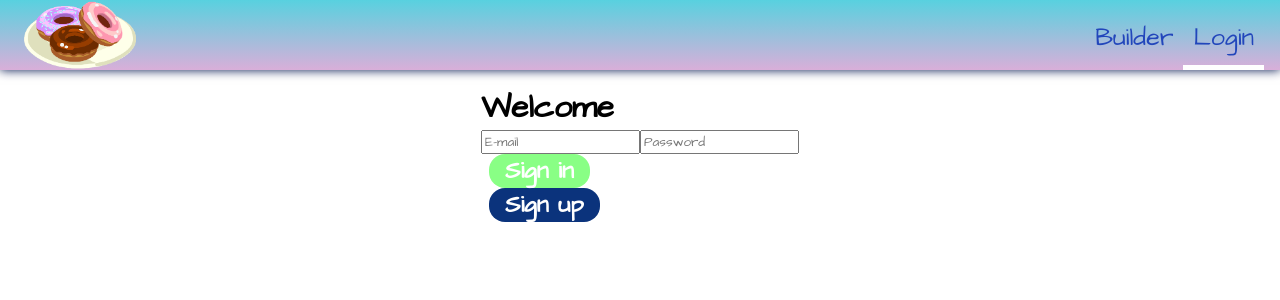
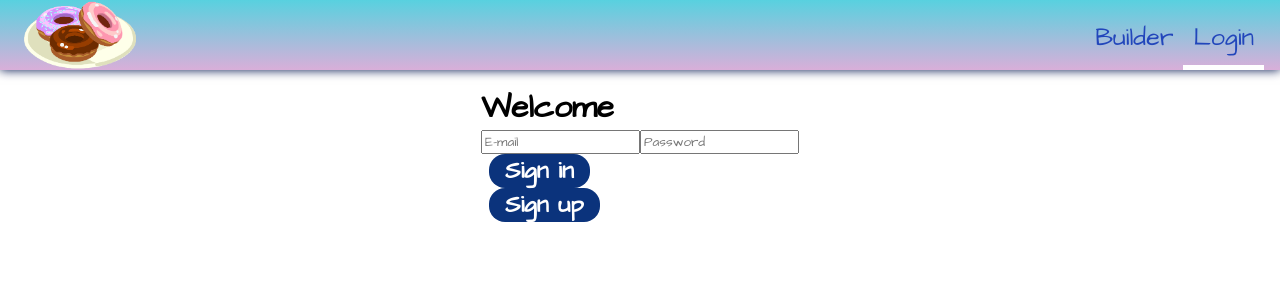
Before and after one commit to ermek-tashtanbekov/my-builders, a React (Create React App) app: page /auth in a window 1280 px wide. Shown: the top 300 px of the page. Built offline with nearby package versions, Linux system fonts and the light colour scheme.

Commit message:
COPY AND PAST

```diff
--- a/src/components/Auth/Auth.js
+++ b/src/components/Auth/Auth.js
@@ -15,10 +15,14 @@ export default withAxios(() => {
   const { loading, error, token } = useSelector(state => state.auth);
   const location = useLocation();
 
+
+
   const formSubmitted = (event) => {
     start(dispatch);
 
     const data = new FormData(event.target);
+    const method = event.nativeEvent.submitter.innerText == "Sign in"
+      ? "signin" : "signup";
     auth(dispatch, method, data.get('email'), data.get('password'));
 
     event.preventDefault();
@@ -27,15 +31,12 @@ export default withAxios(() => {
   let formOutput = <Loading/>;
   if (!loading) {
     formOutput = (
-      <form onSubmit={formSubmitted} className={classes.form}>
+      <form onSubmit={formSubmitted}>
         <h1>Welcome</h1>
-        <input type="email" placeholder="E-mail" name="email" required  className={classes.inputone}/>
+        <input type="email" placeholder="E-mail" name="email" required />
         <input type="password" placeholder="Password" name="password" required minLength="6" />
-        <div className={classes.Button}>
-        <Button click={() => setMethod('signin')} green>Sign in</Button>
-        <Button click={() => setMethod('signup')} red>Sign up</Button>
-        </div>
-
+        <Button>Sign in</Button>
+        <Button>Sign up</Button>
       </form>
     );
   }
@@ -59,3 +60,65 @@ export default withAxios(() => {
     </div>
   );
 }, axios);
+
+
+
+
+
+
+
+
+
+
+
+
+
+
+
+
+
+
+//   const formSubmitted = (event) => {
+//     start(dispatch);
+
+//     const data = new FormData(event.target);
+//     auth(dispatch, method, data.get('email'), data.get('password'));
+
+//     event.preventDefault();
+//   }
+
+//   let formOutput = <Loading/>;
+//   if (!loading) {
+//     formOutput = (
+//       <form onSubmit={formSubmitted} className={classes.form}>
+//         <h1>Welcome</h1>
+//         <input type="email" placeholder="E-mail" name="email" required  className={classes.inputone}/>
+//         <input type="password" placeholder="Password" name="password" required minLength="6" />
+//         <div className={classes.Button}>
+//         <Button click={() => setMethod('signin')} green>Sign in</Button>
+//         <Button click={() => setMethod('signup')} red>Sign up</Button>
+//         </div>
+
+//       </form>
+//     );
+//   }
+
+//   let errorOutput = null;
+//   if (error) {
+//     errorOutput = <h4 className={classes.error}>{error.message}</h4>;
+//   }
+
+//   const [,redirect] = location.search.split('?');
+//   let redirectOutput = null;
+//   if (token !== null) {
+//     redirectOutput = <Redirect to={"/" + redirect ? redirect : ""} />;
+//   }
+
+//   return (
+//     <div className={classes.Auth}>
+//       {errorOutput}
+//       {formOutput}
+//       {redirectOutput}
+//     </div>
+//   );
+// }, axios);
```
